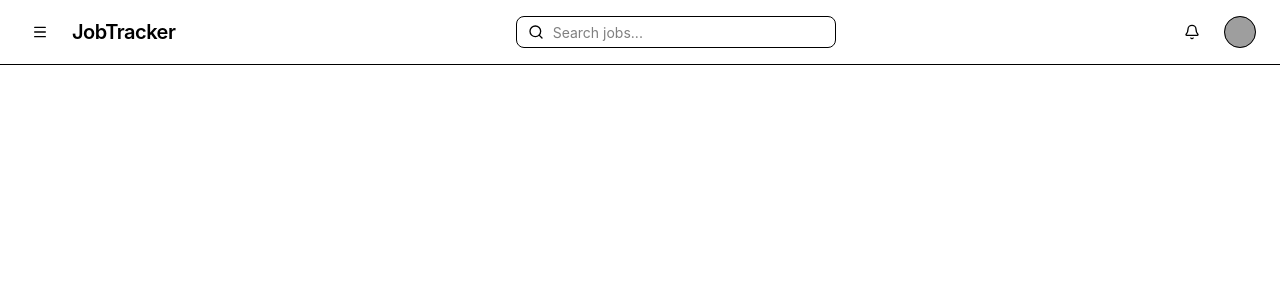
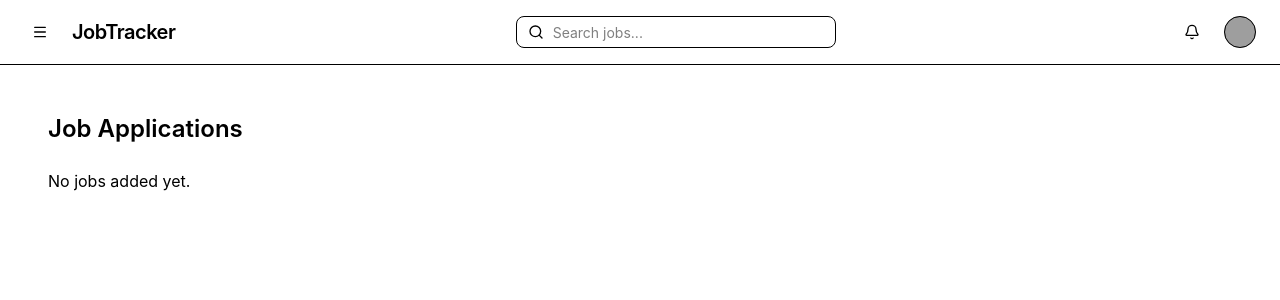
Before and after one commit to negii16/job-tracker, a React (Vite) app: page /applications in a window 1280 px wide. Shown: the top 300 px of the page. Built offline with nearby package versions, Linux system fonts and the light colour scheme; grey boxes are pictures that could not be loaded.

Commit message:
save jobs in local storage

```diff
--- a/src/App.tsx
+++ b/src/App.tsx
@@ -1,28 +1,8 @@
-// import { BrowserRouter, Routes, Route } from "react-router-dom";
-// import Dashboard from "./pages/Dashboard";
-// import Applications from "./pages/Applications";
-// // import AddJob from "./pages/AddJob";
-// import DashboardLayout from "./layouts/DashboardLayout";
-
-// function App() {
-//   return (
-//     <BrowserRouter>
-//       <Routes>
-//         <Route element={<DashboardLayout />}>
-//           <Route path="/" element={<Dashboard />} />
-//           <Route path="/applications" element={<Applications />} />
-//           {/* <Route path="/add-job" element={<AddJob />} /> */}
-//         </Route>
-//       </Routes>
-//     </BrowserRouter>
-//   );
-// }
-
 import { BrowserRouter, Routes, Route } from "react-router-dom";
 import Dashboard from "./pages/Dashboard";
 import Applications from "./pages/Applications";
 import DashboardLayout from "./layouts/DashboardLayout";
-
+import AddJob from "./pages/AddJob";
 function App() {
   return (
     <BrowserRouter>
@@ -30,6 +10,7 @@ function App() {
         <Route path="/" element={<DashboardLayout />}>
           <Route index element={<Dashboard />} />
           <Route path="applications" element={<Applications />} />
+          <Route path="/add-job" element={<AddJob />} />
         </Route>
       </Routes>
     </BrowserRouter>
--- a/src/components/SIdebar.tsx
+++ b/src/components/SIdebar.tsx
@@ -5,17 +5,17 @@ import {
   BarChart3,
   X,
 } from "lucide-react";
-
+import { Link } from "react-router-dom";
 type SidebarProps = {
   sidebarOpen: boolean;
   setSidebarOpen: (open: boolean) => void;
 };
 
 const navItems = [
-  { name: "Dashboard", icon: LayoutDashboard },
-  { name: "Applications", icon: Briefcase },
-  { name: "Interviews", icon: CalendarCheck },
-  { name: "Analytics", icon: BarChart3 },
+  { name: "Dashboard", icon: LayoutDashboard, path: "/" },
+  { name: "Applications", icon: Briefcase, path: "/applications" },
+  { name: "Interviews", icon: CalendarCheck, path: "/interviews" },
+  { name: "Analytics", icon: BarChart3, path: "/analytics" },
 ];
 
 export default function Sidebar({ sidebarOpen, setSidebarOpen }: SidebarProps) {
@@ -26,7 +26,7 @@ export default function Sidebar({ sidebarOpen, setSidebarOpen }: SidebarProps) {
     >
       {/* Close Button */}
       <div className="flex justify-between items-center mb-8">
-        <h1 className="text-xl font-semibold tracking-tight">  JobTracker</h1>
+        <h1 className="text-xl font-semibold tracking-tight"> JobTracker</h1>
 
         <button onClick={() => setSidebarOpen(false)}>
           <X size={22} />
@@ -39,20 +39,20 @@ export default function Sidebar({ sidebarOpen, setSidebarOpen }: SidebarProps) {
           const Icon = item.icon;
 
           return (
-            <button
+            <Link
               key={index}
+              to={item.path}
+              onClick={() => setSidebarOpen(false)}
               className="flex items-center gap-3 px-4 py-3 rounded-lg hover:bg-slate-800 transition-all duration-200 text-slate-300 hover:text-white"
             >
               <Icon size={20} />
               <span className="text-sm font-medium">{item.name}</span>
-            </button>
+            </Link>
           );
         })}
       </nav>
 
-      <div className="mt-auto text-xs text-slate-400">
-        © 2026 JobTracker
-      </div>
+      <div className="mt-auto text-xs text-slate-400">© 2026 JobTracker</div>
     </aside>
   );
 }
--- a/src/pages/AddJob.tsx
+++ b/src/pages/AddJob.tsx
@@ -1,36 +1,43 @@
-import { useState } from "react"
-import { Input } from "@/components/ui/input"
-import { Button } from "@/components/ui/button"
+import { useState } from "react";
+import { Input } from "@/components/ui/input";
+import { Button } from "@/components/ui/button";
+
+type Job = {
+  company: string;
+  position: string;
+  status: string;
+};
 
 export default function AddJob() {
-  const [company, setCompany] = useState("")
-  const [position, setPosition] = useState("")
-  const [status, setStatus] = useState("Applied")
+  const [company, setCompany] = useState("");
+  const [position, setPosition] = useState("");
+  const [status, setStatus] = useState("Applied");
 
   const handleSubmit = (e: React.FormEvent) => {
-    e.preventDefault()
+    e.preventDefault();
 
-    const newJob = {
+    const newJob: Job = {
       company,
       position,
       status,
-    }
+    };
 
-    console.log(newJob)
+    const existingJobs = JSON.parse(localStorage.getItem("jobs") || "[]");
 
-    setCompany("")
-    setPosition("")
-  }
+    const updatedJobs = [...existingJobs, newJob];
+
+    localStorage.setItem("jobs", JSON.stringify(updatedJobs));
+
+    setCompany("");
+    setPosition("");
+    setStatus("Applied");
+  };
 
   return (
     <div className="p-6 max-w-xl">
-
-      <h1 className="text-2xl font-semibold mb-6">
-        Add Job Application
-      </h1>
+      <h1 className="text-2xl font-semibold mb-6">Add Job Application</h1>
 
       <form onSubmit={handleSubmit} className="space-y-4">
-
         <Input
           placeholder="Company Name"
           value={company}
@@ -54,11 +61,8 @@ export default function AddJob() {
           <option>Rejected</option>
         </select>
 
-        <Button type="submit">
-          Save Job
-        </Button>
-
+        <Button type="submit">Save Job</Button>
       </form>
     </div>
-  )
+  );
 }
--- a/src/pages/Applications.tsx
+++ b/src/pages/Applications.tsx
@@ -1,20 +1,38 @@
-import { useEffect, useState } from "react";
-import { getJobs } from "../services/api";
-import JobCard from "../components/JobCard";
-import type { Job } from "../types/job";
+import { useState } from "react";
+
+type Job = {
+  company: string;
+  position: string;
+  status: string;
+};
 
 export default function Applications() {
-  const [jobs, setJobs] = useState<Job[]>([]);
-
-  useEffect(() => {
-    getJobs().then(setJobs);
-  }, []);
+  const [jobs] = useState<Job[]>(() => {
+    const storedJobs = localStorage.getItem("jobs");
+    return storedJobs ? JSON.parse(storedJobs) : [];
+  });
 
   return (
-    <div className="grid gap-4">
-      {jobs.map((job) => (
-        <JobCard key={job.id} job={job} />
-      ))}
+    <div className="p-6">
+      <h1 className="text-2xl font-semibold mb-6">Job Applications</h1>
+
+      <div className="space-y-4">
+        {jobs.length === 0 && <p>No jobs added yet.</p>}
+
+        {jobs.map((job, index) => (
+          <div
+            key={index}
+            className="border rounded-lg p-4 flex justify-between"
+          >
+            <div>
+              <p className="font-medium">{job.position}</p>
+              <p className="text-sm text-gray-500">{job.company}</p>
+            </div>
+
+            <span className="text-sm">{job.status}</span>
+          </div>
+        ))}
+      </div>
     </div>
   );
 }
--- a/src/pages/Dashboard.tsx
+++ b/src/pages/Dashboard.tsx
@@ -1,26 +1,27 @@
-import { Briefcase, Send, Calendar, CheckCircle } from "lucide-react"
-import { Card, CardContent, CardHeader, CardTitle } from "@/components/ui/card"
-import { Button } from "@/components/ui/button"
+import { Briefcase, Send, Calendar, CheckCircle } from "lucide-react";
+import { Card, CardContent, CardHeader, CardTitle } from "@/components/ui/card";
+import { Button } from "@/components/ui/button";
+import { Link } from "react-router-dom";
 
 export default function Dashboard() {
   return (
     <div className="p-6 space-y-6">
-
       {/* Page Title */}
       <div className="flex justify-between items-center">
         <h1 className="text-2xl font-semibold">Dashboard</h1>
 
-        <Button>Add Job</Button>
+        <Link to="/add-job">
+          <Button>Add Job</Button>
+        </Link>
       </div>
 
       {/* Stats Section */}
 
       <div className="grid grid-cols-1 md:grid-cols-2 lg:grid-cols-4 gap-6">
-
         <Card>
           <CardHeader className="flex flex-row items-center justify-between">
             <CardTitle>Total Jobs</CardTitle>
-            <Briefcase size={20}/>
+            <Briefcase size={20} />
           </CardHeader>
 
           <CardContent>
@@ -28,11 +29,10 @@ export default function Dashboard() {
           </CardContent>
         </Card>
 
-
         <Card>
           <CardHeader className="flex flex-row items-center justify-between">
             <CardTitle>Applications</CardTitle>
-            <Send size={20}/>
+            <Send size={20} />
           </CardHeader>
 
           <CardContent>
@@ -40,11 +40,10 @@ export default function Dashboard() {
           </CardContent>
         </Card>
 
-
         <Card>
           <CardHeader className="flex flex-row items-center justify-between">
             <CardTitle>Interviews</CardTitle>
-            <Calendar size={20}/>
+            <Calendar size={20} />
           </CardHeader>
 
           <CardContent>
@@ -52,33 +51,27 @@ export default function Dashboard() {
           </CardContent>
         </Card>
 
-
         <Card>
           <CardHeader className="flex flex-row items-center justify-between">
             <CardTitle>Offers</CardTitle>
-            <CheckCircle size={20}/>
+            <CheckCircle size={20} />
           </CardHeader>
 
           <CardContent>
             <p className="text-2xl font-bold">2</p>
           </CardContent>
         </Card>
-
       </div>
-
 
       {/* Recent Applications */}
 
       <Card>
-
         <CardHeader>
           <CardTitle>Recent Applications</CardTitle>
         </CardHeader>
 
         <CardContent>
-
           <div className="space-y-3">
-
             <div className="flex justify-between border-b pb-2">
               <div>
                 <p className="font-medium">Frontend Developer</p>
@@ -87,7 +80,6 @@ export default function Dashboard() {
 
               <span className="text-sm text-blue-500">Applied</span>
             </div>
-
 
             <div className="flex justify-between border-b pb-2">
               <div>
@@ -98,7 +90,6 @@ export default function Dashboard() {
               <span className="text-sm text-yellow-500">Interview</span>
             </div>
 
-
             <div className="flex justify-between">
               <div>
                 <p className="font-medium">UI Engineer</p>
@@ -107,13 +98,9 @@ export default function Dashboard() {
 
               <span className="text-sm text-green-500">Offer</span>
             </div>
-
           </div>
-
         </CardContent>
-
       </Card>
-
     </div>
-  )
+  );
 }
```
